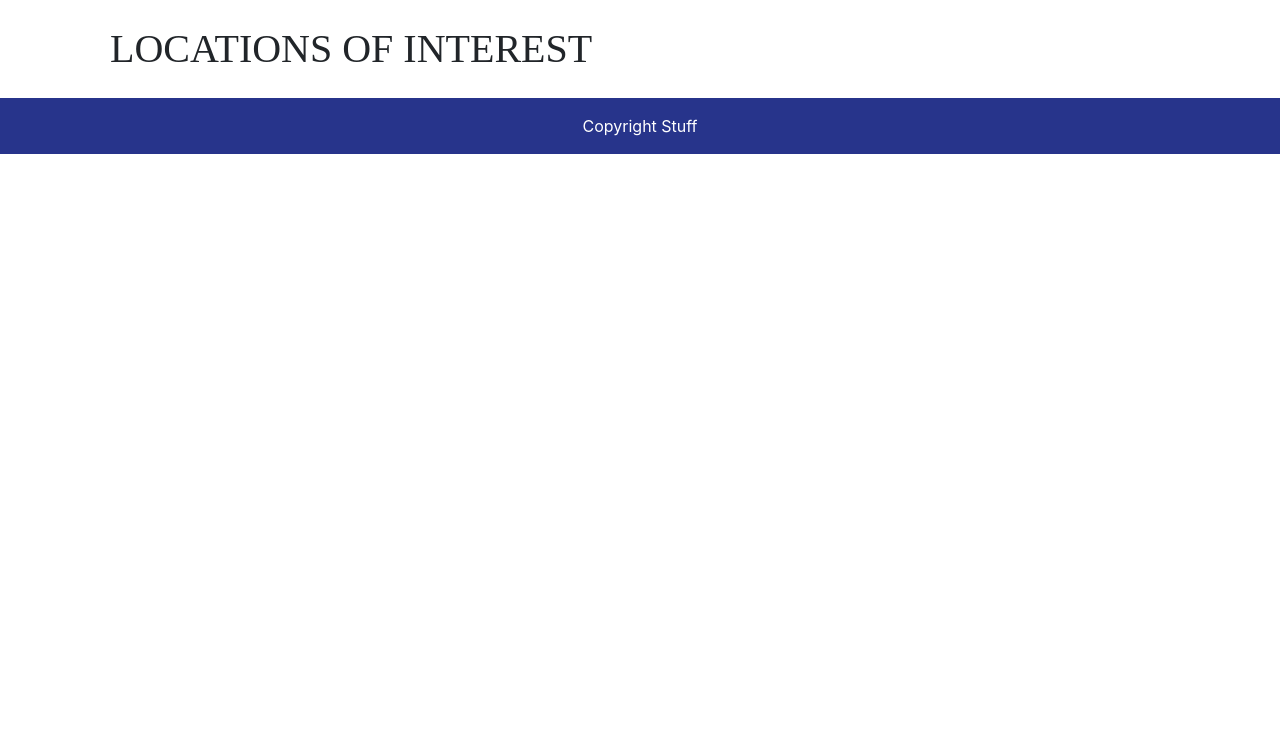
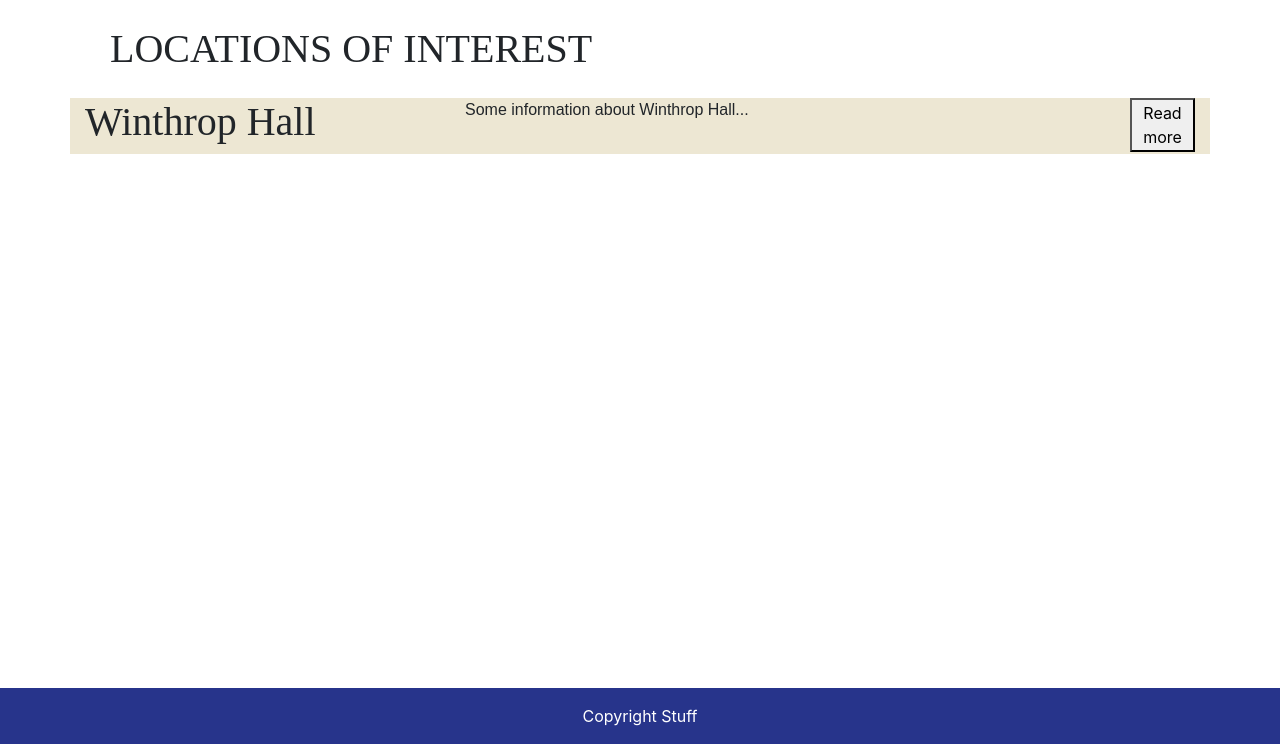
Before and after one commit to eddie485/Commemorative-Plaques-of-UWA, a Flask app: page /locations in a window 1280 px wide. Shown: the part 56-800 px from the top of the page. Run offline with Flask 2, Linux system fonts and the light colour scheme; some libraries are stand-ins or nearby versions.

Commit message:
locations update

```diff
--- a/app/static/styles/main.css
+++ b/app/static/styles/main.css
@@ -39,4 +39,7 @@ p, pre{
 
 footer{
     background-color: rgba(39,52,139,255);
+    position: absolute;
+    bottom: 0;
+    width: 100%
 }
--- a/app/templates/locations.html
+++ b/app/templates/locations.html
@@ -1,27 +1,78 @@
 {%extends "base.html"%}
 
 {%block head%}
+<style>
+    .row{
+        background-color: #ede7d3;
+    }
+
+    #more1{
+        display: none;
+    }
+</style>
+
 {%endblock%}
 
 {%block body%}
     <div class="container-fluid">
-        <div class="row">
-            <div class="container">
-                <div style = "margin: 25px;">
-                    <h1>LOCATIONS OF INTEREST</h1>
-                </div>
-                {% for location in locations_list %}
 
-                <div class = "contatiner location-container">
-                    {{location.Name}}
-                    <i>{{location.Type}}</i>
-                    <img class="d-block w-100" src= {{locations.Image_Path}} alt="First slide">
-                    {{location.Description}}
-                </div>
-                {%endfor%}
+        <div class="container">
+            <div style = "margin: 25px;">
+                <h1>LOCATIONS OF INTEREST</h1>
+            </div>
+
+            <div class="row">
+                <div class="col-xs-4 col-md-4"><h1>Winthrop Hall</h1></div>
+                <div class="col-xs-7 col-md-7"><p>Some information about Winthrop Hall<span id="dots1">...</span>
+                <span id="more1">And even more it turns out because woah so much information</span>
+                </p></div>
+                <div class="col-xs-1 col-md-1"><button onclick="expandID('1')" id = myBtn1>Read more</button></div>
+            </div>
+
+            <div id="empty">
 
             </div>
+
+
         </div>
 
     </div>
+    <script>
+        function expandID(id) {
+            var dots = document.getElementById("dots" + id);
+            var moreText = document.getElementById("more" + id);
+            var btnText = document.getElementById("myBtn" + id);
+
+            if (dots.style.display === "none") {
+                dots.style.display = "inline";
+                btnText.innerHTML = "Read more";
+                moreText.style.display = "none";
+            } else {
+                dots.style.display = "none";
+                btnText.innerHTML = "Read less";
+                moreText.style.display = "inline";
+            }
+            }
+
+        function createBlock(id){
+            var empty = document.getElementById('empty')
+            var html =
+                '<div class="col-xs-4 col-md-4"><h1></h1></div> \
+                    <div class="col-xs-7 col-md-7"> \
+                        <p> <span id = "info' + id + '"></span> \
+                            <span id="dots' + id + '">...</span> \
+                            <span id="more' + id + '">And even more it turns out because woah so much information</span> \
+                        </p> \
+                    </div> \
+                <div class="col-xs-1 col-md-1"> \
+                    <button onclick="expandID("1)" id = myBtn' + id + '>Read more</button> \
+                </div>'
+            empty.className = "row"
+            empty.innerHTML = html
+            empty.getElementbyID('info'+id).innerHTML = //ADD JSON TO RELEVANT INFO
+            empty.getElementbyID('more'+id).innerHTML = //ADD JSON TO RELEVANT INFO
+
+        }
+    </script>
+
 {%endblock%}
```
Also changed, not shown: app/static/scripts/testjson.json (line endings or trailing spaces).
